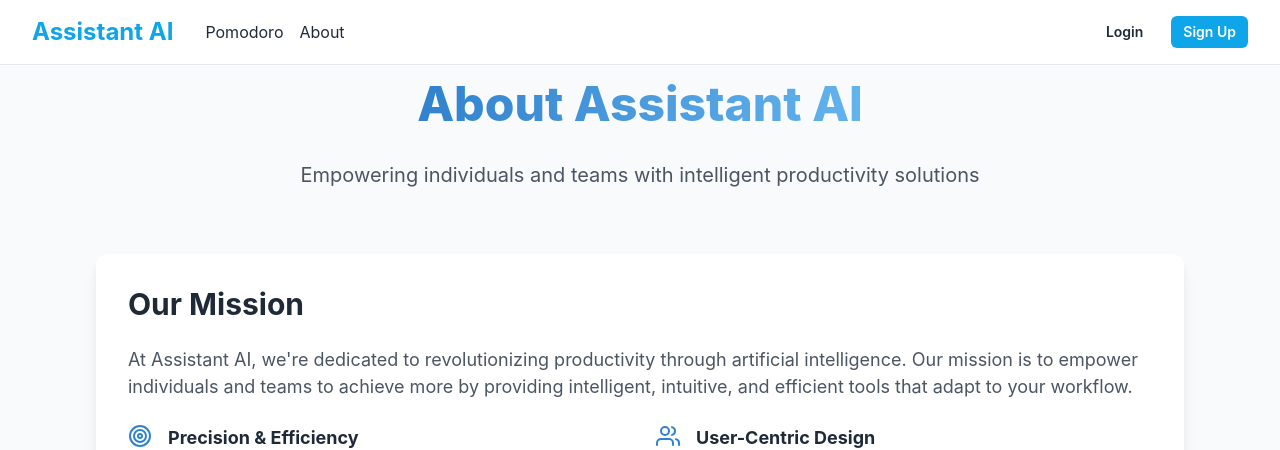
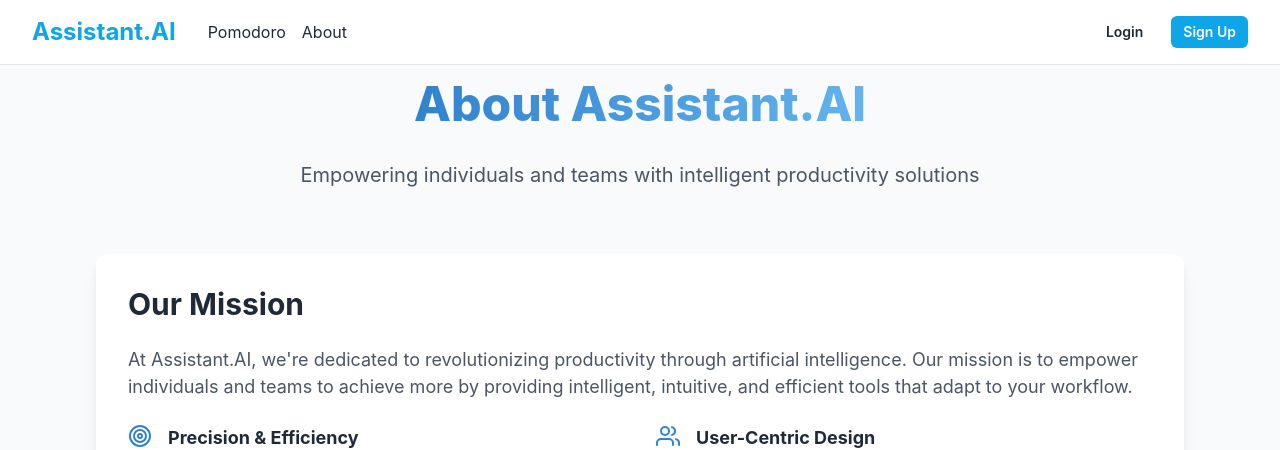
Before and after one commit to shukla-surendra/personal_assistant, a React (Create React App) app in the folder assistant_web/: page /about in a window 1280 px wide. Shown: the top 450 px of the page. Built offline with nearby package versions, Linux system fonts and the light colour scheme; a web font is replaced by a local one.

Commit message:
update logo

```diff
--- a/assistant_web/public/index.html
+++ b/assistant_web/public/index.html
@@ -26,7 +26,7 @@
       work correctly both with client-side routing and a non-root public URL.
       Learn how to configure a non-root public URL by running `npm run build`.
     -->
-    <title>Assistant AI</title>
+    <title>Assistant.AI</title>
     <link href="https://fonts.googleapis.com/css?family=Acme" rel="stylesheet" />
     <link href="https://fonts.googleapis.com/css?family=Volkhov" rel="stylesheet">
   </head>
--- a/assistant_web/src/components/dashboard/Navbar.js
+++ b/assistant_web/src/components/dashboard/Navbar.js
@@ -77,7 +77,7 @@
     >
       <Flex px="4" py="5" align="center">
         <Text fontSize="2xl" ml="2" color="brand.500" fontWeight="semibold">
-          Assistant AI
+          Assistant.AI
         </Text>
       </Flex>
 
--- a/assistant_web/src/config.json
+++ b/assistant_web/src/config.json
@@ -1,5 +1,5 @@
 {
-    "project_name": "Assistant AI",
+    "project_name": "Assistant.AI",
     "support_email": "assistantai@gmail.com",
     "logo":"/img/logo.png",
     "office_address": "Akshya Nagar 1st Block 1st Cross, Rammurthy nagar, Bangalore-560016",
--- a/assistant_web/src/pages/dashboard/DashboardPage.js
+++ b/assistant_web/src/pages/dashboard/DashboardPage.js
@@ -205,7 +205,7 @@
   return (
     <>
       <Helmet>
-        <title>Assistant AI Dashboard</title>
+        <title>Assistant.AI Dashboard</title>
         <meta name="description" content="App Description" />
         <meta name="theme-color" content="#008f68" />
       </Helmet>
--- a/assistant_web/src/pages/landing/About.js
+++ b/assistant_web/src/pages/landing/About.js
@@ -53,7 +53,7 @@
                 bgClip="text"
                 fontWeight="extrabold"
               >
-                About Assistant AI
+                About Assistant.AI
               </Heading>
               <Text fontSize="xl" color={textColor} maxW="3xl">
                 Empowering individuals and teams with intelligent productivity solutions
@@ -65,7 +65,7 @@
               <VStack spacing={6} align="start">
                 <Heading size="lg" color={headingColor}>Our Mission</Heading>
                 <Text fontSize="lg" color={textColor}>
-                  At Assistant AI, we're dedicated to revolutionizing productivity through artificial intelligence.
+                  At Assistant.AI, we're dedicated to revolutionizing productivity through artificial intelligence.
                   Our mission is to empower individuals and teams to achieve more by providing intelligent,
                   intuitive, and efficient tools that adapt to your workflow.
                 </Text>
--- a/assistant_web/src/pages/landing/Login.js
+++ b/assistant_web/src/pages/landing/Login.js
@@ -97,8 +97,8 @@
   return (
     <>
       <Helmet>
-        <title>Login - Assistant AI</title>
-        <meta name="description" content="Login to your Assistant AI account" />
+        <title>Login - Assistant.AI</title>
+        <meta name="description" content="Login to your Assistant.AI account" />
       </Helmet>
 
       <Flex minH="100vh" bg={useColorModeValue('gray.50', 'gray.900')}>
@@ -273,7 +273,7 @@
               maxW="400px"
               mb={8}
             />
-            <Heading size="xl" mb={4}>Assistant AI</Heading>
+            <Heading size="xl" mb={4}>Assistant.AI</Heading>
             <Text fontSize="lg" textAlign="center" maxW="md">
               Your all-in-one productivity platform for managing tasks, notes, and projects efficiently.
             </Text>
```
